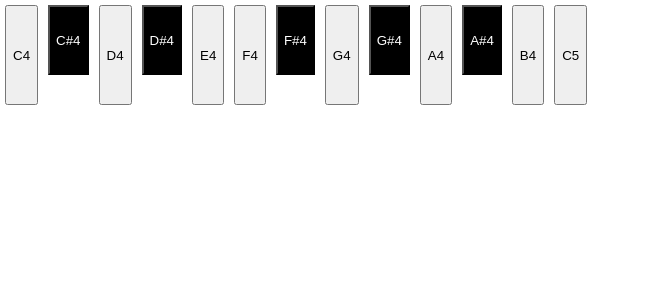
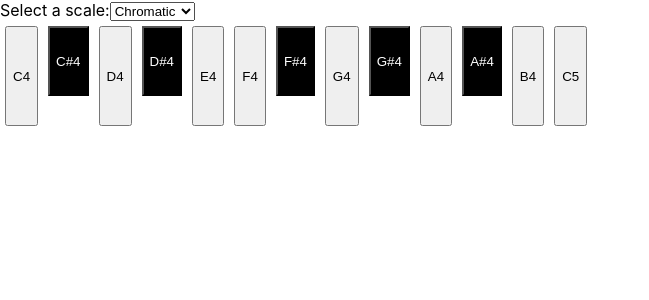
Before and after one commit to DavidVerghese/WebPiano, a React (Create React App) app: page / in a window 1280 px wide. Shown: the top 300 px of the page, without its empty margins (0-649 px from the left). Built offline with nearby package versions, Linux system fonts and the light colour scheme.

Commit message:
add option to switch scale

```diff
--- a/src/components/Key/Key.css
+++ b/src/components/Key/Key.css
@@ -4,6 +4,11 @@
 .white {
   height: 100px;
   margin: 0px;
+}
+.gray {
+  height: 100px;
+  margin: 0px;
+  background-color: lightgray;
 }
 
 .black {
--- a/src/components/Piano/Piano.js
+++ b/src/components/Piano/Piano.js
@@ -1,25 +1,98 @@
 import Key from "../Key/Key";
 import './Piano.css';
+import { useState } from 'react';
 
 function Piano() {
   //const notes = ["C4", "D4", "E4", "F4", "G4", "A4", "B4", "C5"];
-  const keys = [
-    { note: "C4", color: "white" },
+  const chromatic = [
+    { note: "C4", color: "white"},
     { note: "C#4", color: "black" },
+    { note: "D4", color: "white"},
+    { note: "D#4", color: "black" },
+    { note: "E4", color: "white"},
+    { note: "F4", color: "white"},
+    { note: "F#4", color: "black"},
+    { note: "G4", color: "white" },
+    { note: "G#4", color: "black"},
+    { note: "A4", color: "white"},
+    { note: "A#4", color: "black"},
+    { note: "B4", color: "white" },
+    { note: "C5", color: "white" },
+  ];
+  const major = [
+    { note: "C4", color: "gray" },
     { note: "D4", color: "white" },
-    { note: "D#4", color: "black" },
     { note: "E4", color: "white" },
     { note: "F4", color: "white" },
-    { note: "F#4", color: "black" },
     { note: "G4", color: "white" },
-    { note: "G#4", color: "black" },
     { note: "A4", color: "white" },
-    { note: "A#4", color: "black" },
     { note: "B4", color: "white" },
-    {note: "C5",color: "white"},
-  ]
-  return (<div className="piano">
-    {keys.map((key) => <Key note={key.note} color={key.color} />)}
+    { note: "C5", color: "gray" },
+  ];
+  const minor = [
+    { note: "C4", color: "gray" },
+    { note: "D4", color: "white" },
+    { note: "Eb4", color: "white" },
+    { note: "F4", color: "white" },
+    { note: "G4", color: "white" },
+    { note: "Ab4", color: "white" },
+    { note: "Bb4", color: "white" },
+    { note: "C5", color: "gray" },
+  ];
+  const pentatonic = [
+    { note: "C4", color: "gray" },
+    { note: "Eb4", color: "white" },
+    { note: "F4", color: "white" },
+    { note: "G4", color: "white" },
+    { note: "Bb4", color: "white" },
+    { note: "C5", color: "gray" },
+  ];
+  const blues = [
+    { note: "C4", color: "gray" },
+    { note: "Eb4", color: "white" },
+    { note: "F4", color: "white" },
+    { note: "F#4", color: "white" },
+    { note: "G4", color: "white" },
+    { note: "Bb4", color: "white" },
+    { note: "C5", color: "gray" },
+  ];
+  const [selectedScale, setSelectedScale] = useState(chromatic);
+  const [selectedScaleName, setSelectedScaleName] = useState('chromatic');
+
+  const handleScaleChange = (event) => {
+    if (event.target.value === "chromatic") {
+      setSelectedScale(chromatic);
+      setSelectedScaleName('chromatic');
+    }
+    else if (event.target.value === "major") {
+      setSelectedScale(major);
+      setSelectedScaleName('major');
+    }
+    else if (event.target.value === "minor") {
+      setSelectedScale(minor);
+      setSelectedScaleName('minor');
+    }
+    else if (event.target.value === "pentatonic") {
+      setSelectedScale(pentatonic);
+      setSelectedScaleName('pentatonic');
+    }
+    else {
+      setSelectedScale(blues);
+      setSelectedScaleName('blues');
+    }
+  };
+  return (<div>
+    <label for="scale">Select a scale:</label>
+    <select id="scale" value={selectedScaleName} onChange={handleScaleChange}>
+      <option value="chromatic">Chromatic</option>
+      <option value="minor">Minor</option>
+      <option value="pentatonic">Pentatonic</option>
+      <option value="blues">Blues</option>
+      <option value="major">Major</option>
+    </select>
+    <div className="piano">
+      {selectedScale.map((note, key) => <Key key={key} note={note.note} color={note.color} />)}
+    </div>
   </div>)
 }
 export default Piano;
```
Also changed, not shown: 1 other file (tests, documents, lock files or other folders).
